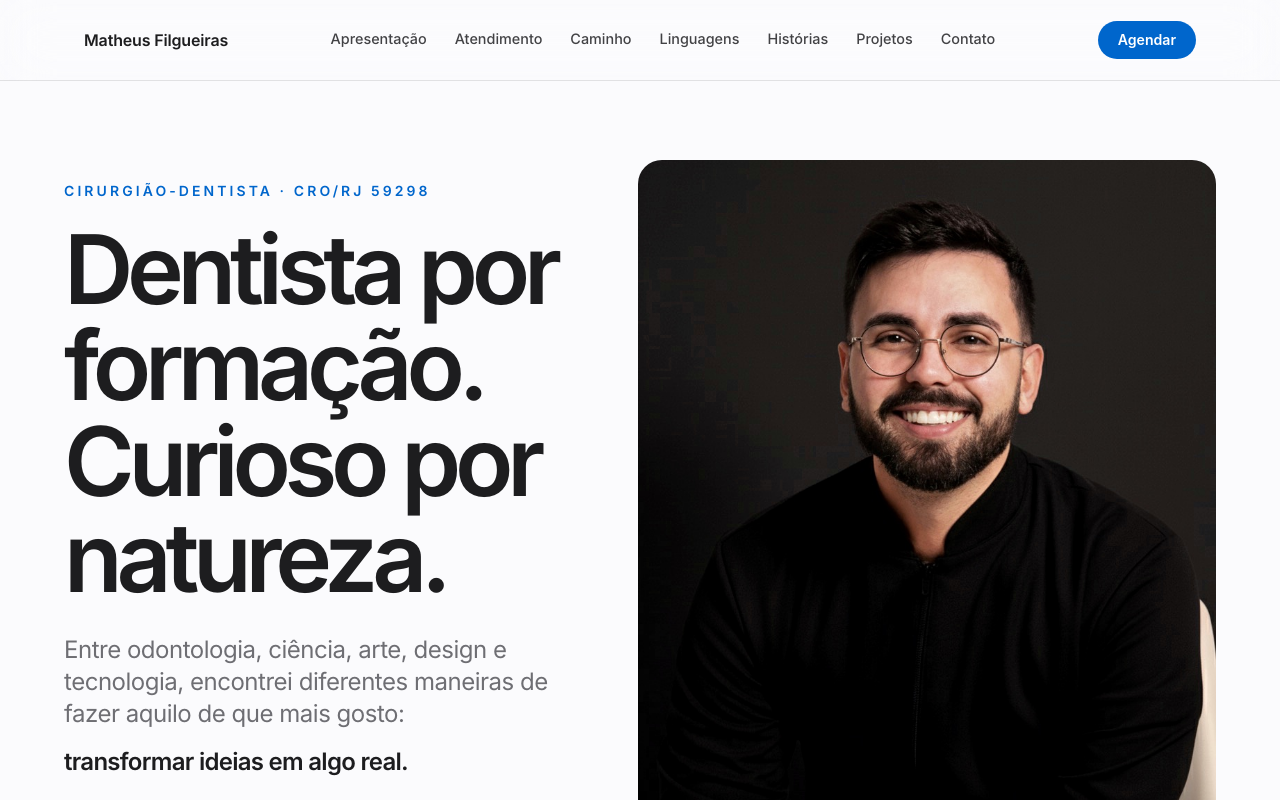
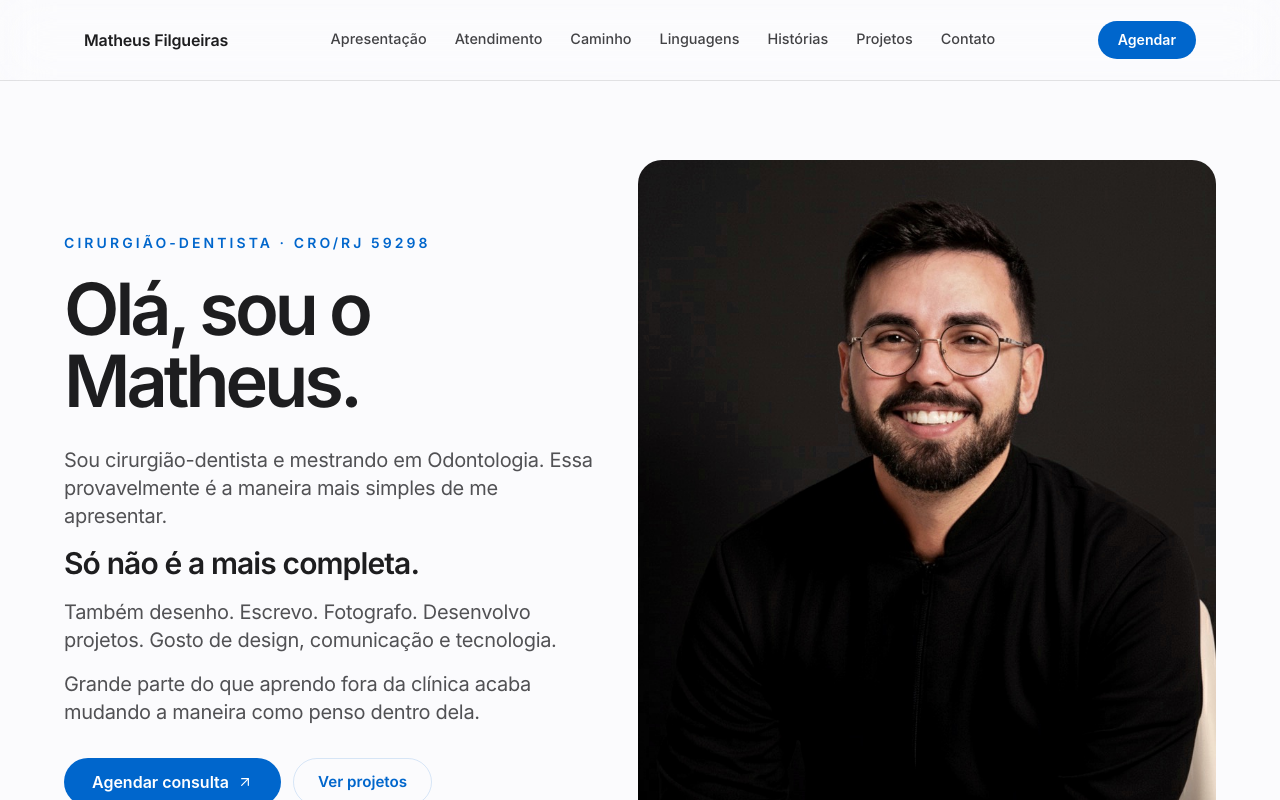
Before and after one commit to drmatheusfilgueiras/matheusfilgueiras, a React (Vite) app: page / in a window 1280 px wide. Shown: the top 800 px of the page. Built offline with nearby package versions, Linux system fonts and the light colour scheme; the HTML template or start-up script is replaced by a standard one; a web font is replaced by a local one.

Commit message:
Update home hero introduction

```diff
--- a/src/pages/AppleTestPage.jsx
+++ b/src/pages/AppleTestPage.jsx
@@ -581,13 +581,15 @@ function AppleTestPage() {
           <div className="mx-auto grid min-h-[calc(100vh-3rem)] max-w-6xl items-center gap-10 py-10 lg:grid-cols-[0.96fr_1.04fr] lg:py-16">
             <Reveal>
               <p className="text-sm font-semibold uppercase tracking-[0.22em] text-[#0066cc]">CIRURGIÃO-DENTISTA · CRO/RJ 59298</p>
-              <h1 className="mt-5 text-[3.2rem] font-semibold leading-[0.96] tracking-[-0.065em] text-[#1d1d1f] sm:text-7xl lg:text-8xl">
-                Dentista por formação. Curioso por natureza.
+              <h1 className="mt-5 text-[3rem] font-semibold leading-[0.98] tracking-[-0.055em] text-[#1d1d1f] sm:text-6xl lg:text-7xl">
+                Olá, sou o Matheus.
               </h1>
-              <p className="mt-7 max-w-2xl text-xl leading-relaxed tracking-[-0.02em] text-[#6e6e73] sm:text-2xl">
-                Entre odontologia, ciência, arte, design e tecnologia, encontrei diferentes maneiras de fazer aquilo de que mais gosto:
-              </p>
-              <p className="mt-4 text-2xl font-semibold tracking-[-0.03em] text-[#1d1d1f]">transformar ideias em algo real.</p>
+              <div className="mt-7 max-w-2xl space-y-4 text-[1.08rem] leading-relaxed tracking-[-0.015em] text-[#515154] sm:text-xl">
+                <p>Sou cirurgião-dentista e mestrando em Odontologia. Essa provavelmente é a maneira mais simples de me apresentar.</p>
+                <p className="text-2xl font-semibold tracking-[-0.03em] text-[#1d1d1f] sm:text-3xl">Só não é a mais completa.</p>
+                <p>Também desenho. Escrevo. Fotografo. Desenvolvo projetos. Gosto de design, comunicação e tecnologia.</p>
+                <p>Grande parte do que aprendo fora da clínica acaba mudando a maneira como penso dentro dela.</p>
+              </div>
               <div className="mt-8 flex flex-wrap gap-3">
                 <ScheduleButton onClick={() => setAppointmentOpen(true)}>Agendar consulta</ScheduleButton>
                 <a href="#projetos-apple" className="inline-flex min-h-[48px] items-center rounded-full border border-[#0066cc]/15 px-6 text-[0.95rem] font-semibold text-[#0066cc] transition-colors hover:border-[#0066cc]/35 hover:bg-[#0066cc]/5 hover:text-[#1d1d1f]">
```
